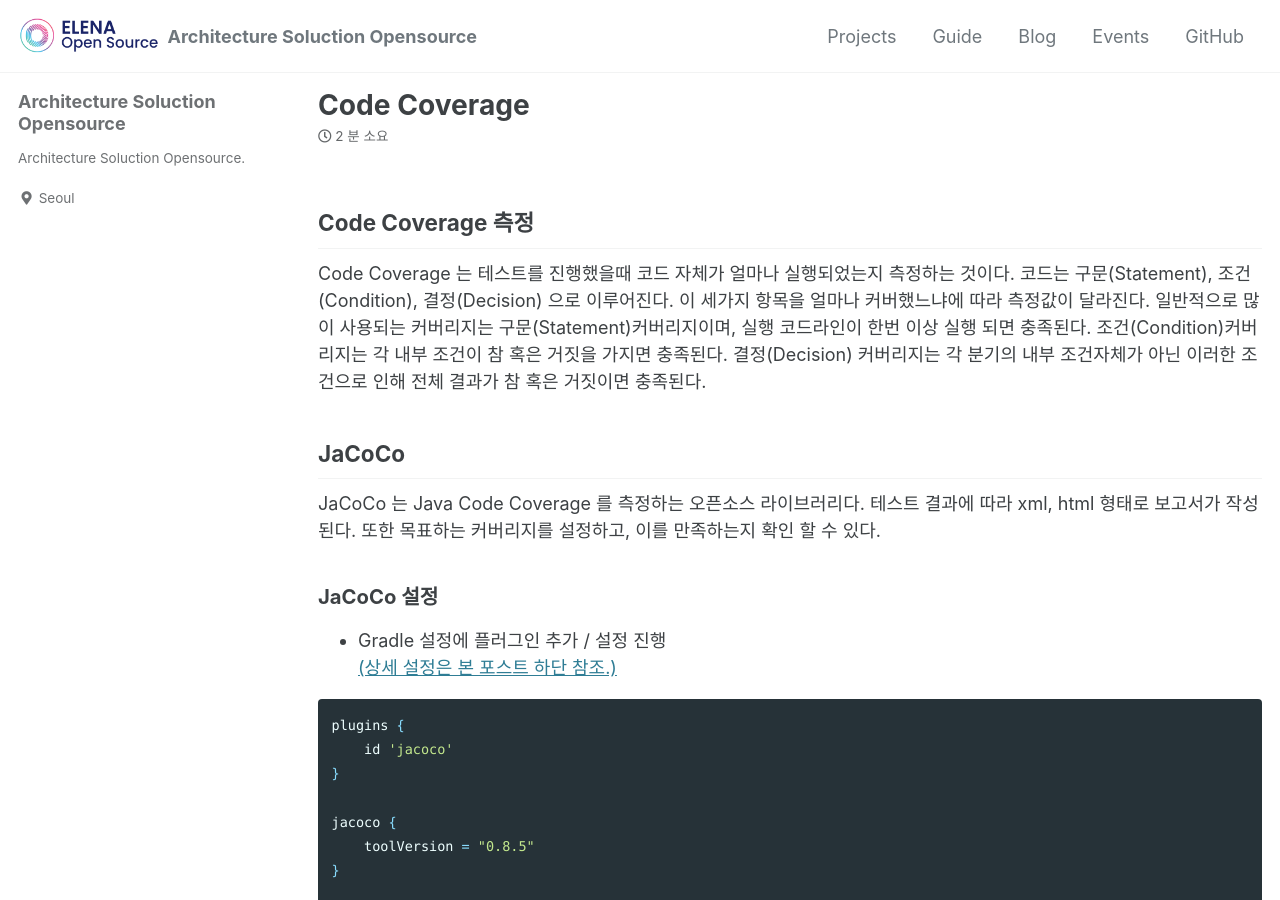
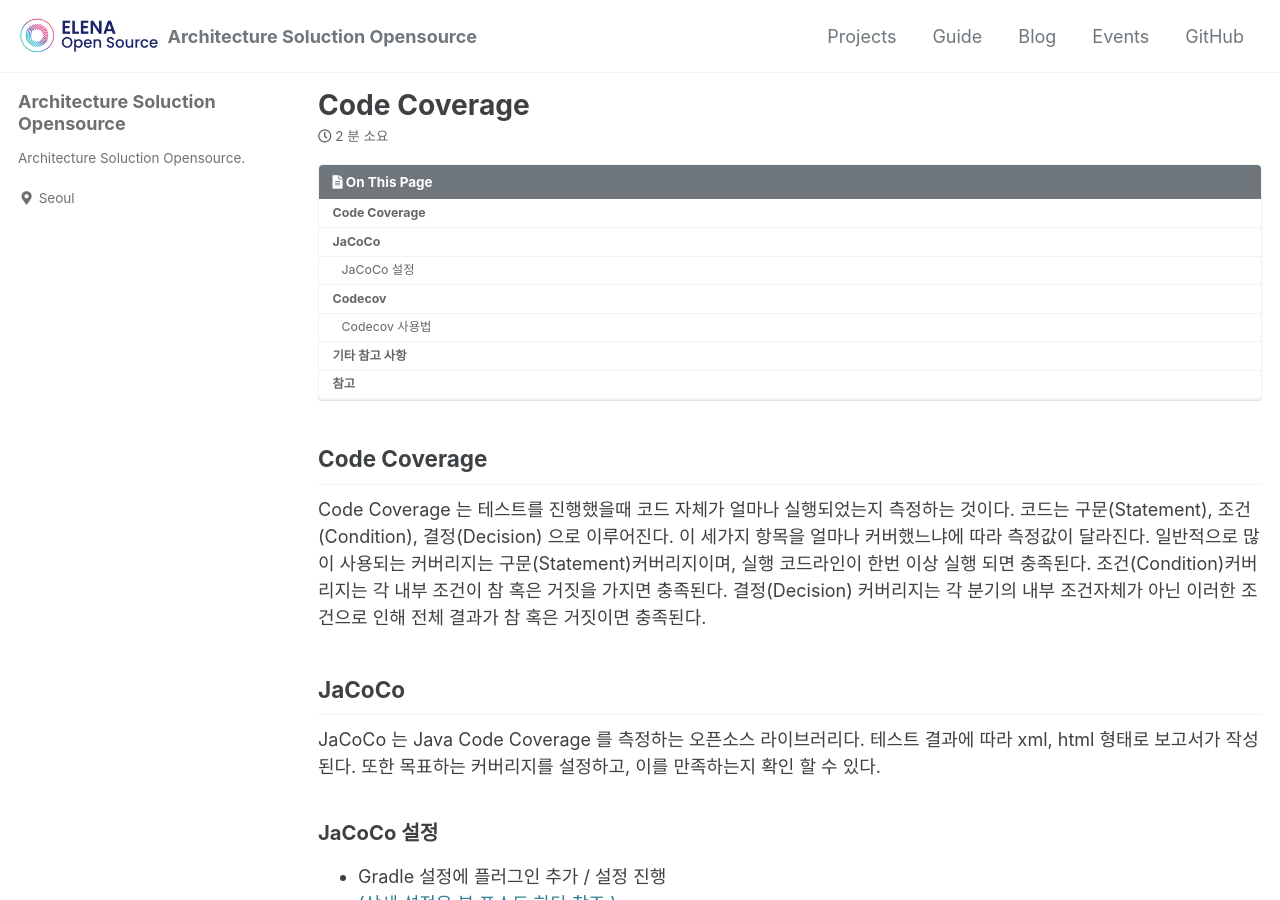
Before and after one commit to architecture-solution/opensourceEnv, a Jekyll site: the page built from docs/_posts/2021-04-03-code-coverage.md, in a window 1280 px wide and 900 px high. Built offline with Jekyll 4.4.1, drawn with Linux system fonts in a browser that asks for light colours; cached includes are drawn as plain includes.

Commit message:
codecov post

```diff
--- a/docs/_posts/2021-04-03-code-coverage.md
+++ b/docs/_posts/2021-04-03-code-coverage.md
@@ -1,14 +1,14 @@
 ---
 title: "Code Coverage"
 classes: wide
-
+toc: true
 categroies:
   - Blog
 tags:
   - Blog
 ---
 
-## Code Coverage 측정
+## Code Coverage
 Code Coverage 는 테스트를 진행했을때 코드 자체가 얼마나 실행되었는지 측정하는 것이다.
 코드는 구문(Statement), 조건(Condition), 결정(Decision) 으로 이루어진다. 이 세가지 항목을 얼마나 커버했느냐에 따라 측정값이 달라진다. 일반적으로 많이 사용되는 커버리지는 구문(Statement)커버리지이며, 실행 코드라인이 한번 이상 실행 되면 충족된다. 조건(Condition)커버리지는 각 내부 조건이 참 혹은 거짓을 가지면 충족된다. 결정(Decision) 커버리지는 각 분기의 내부 조건자체가 아닌 이러한 조건으로 인해 전체 결과가 참 혹은 거짓이면 충족된다.
 
```
